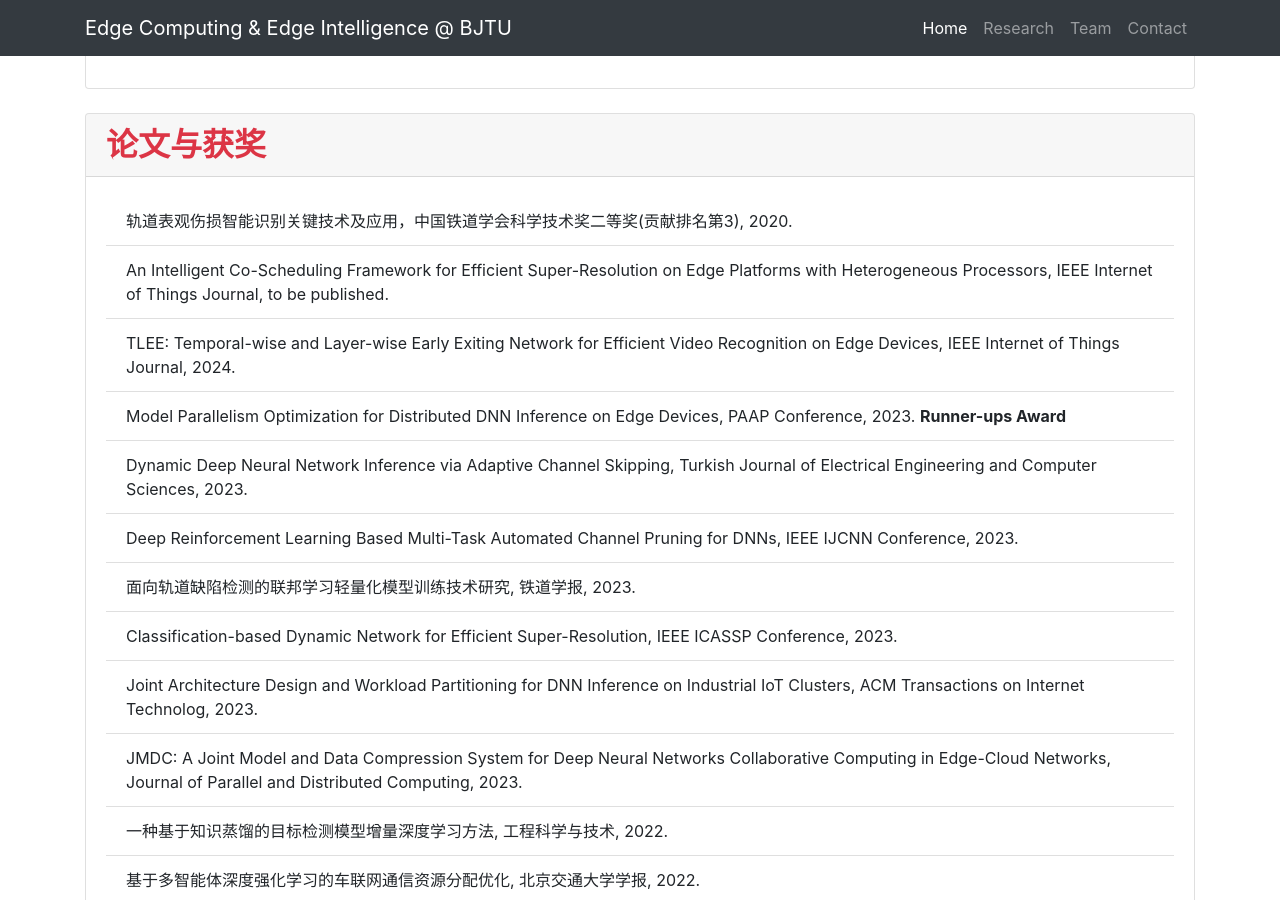
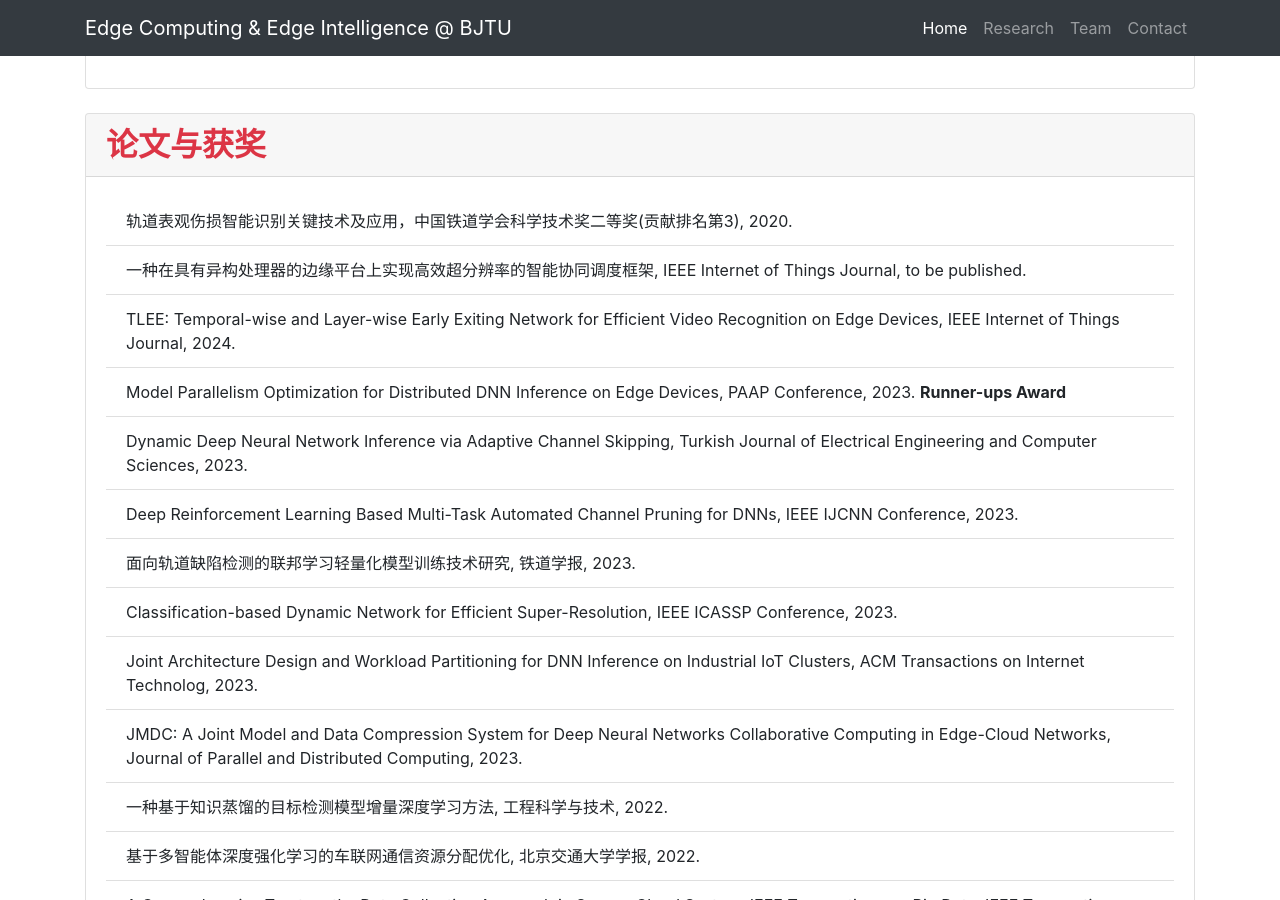
Before and after one commit to fangvv/Homepage, a Jekyll site: the page Edgecomp/index.html, which Jekyll copies as it is, in a window 1280 px wide and 900 px high, scrolled down 5007 px. Built offline with Jekyll 4.4.1, drawn with Linux system fonts in a browser that asks for light colours; comment, search, counter and statistics services are not loaded.

Commit message:
gitee s*cks

```diff
--- a/Edgecomp/index.html
+++ b/Edgecomp/index.html
@@ -157,7 +157,7 @@
   <div class="card-body">
     <ul class="list-group list-group-flush">
       <li class="list-group-item">轨道表观伤损智能识别关键技术及应用，中国铁道学会科学技术奖二等奖(贡献排名第3), 2020.</li>
-      <li class="list-group-item">An Intelligent Co-Scheduling Framework for Efficient Super-Resolution on Edge Platforms with Heterogeneous Processors, IEEE Internet of Things Journal, to be published.</li>
+      <li class="list-group-item">一种在具有异构处理器的边缘平台上实现高效超分辨率的智能协同调度框架, IEEE Internet of Things Journal, to be published.</li>
       <li class="list-group-item">TLEE: Temporal-wise and Layer-wise Early Exiting Network for Efficient Video Recognition on Edge Devices, IEEE Internet of Things Journal, 2024.</li>
       <li class="list-group-item">Model Parallelism Optimization for Distributed DNN Inference on Edge Devices, PAAP Conference, 2023. <b>Runner-ups Award</b></li>
       <li class="list-group-item">Dynamic Deep Neural Network Inference via Adaptive Channel Skipping, Turkish Journal of Electrical Engineering and Computer Sciences, 2023.</li>
```
